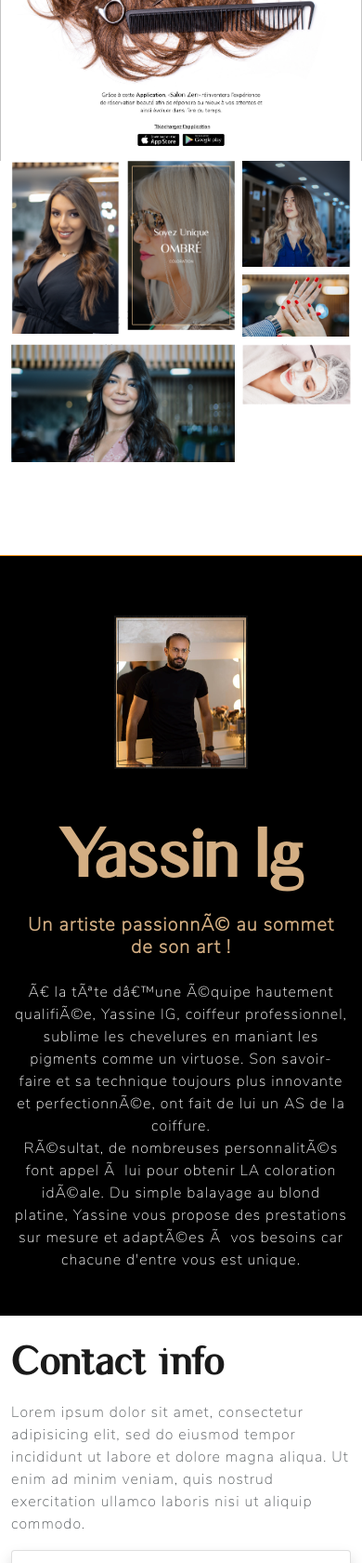
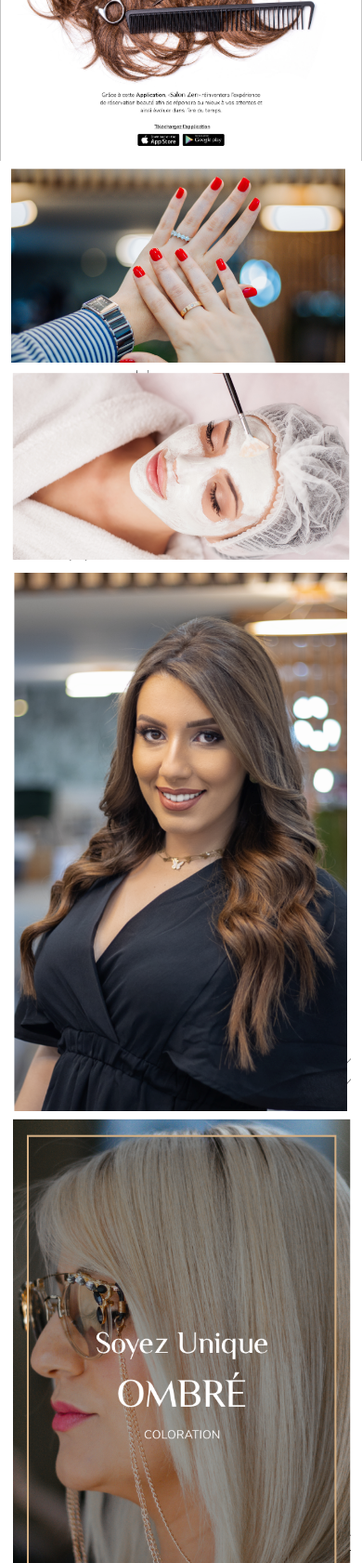
Before and after one commit to lahcen001/salon_zen, a PHP site: page / in a window 390 px wide. Shown: the part 1413-3094 px from the top of the page at 93% size. Run offline with PHP 8.4, Linux system fonts and the light colour scheme; some libraries are stand-ins or nearby versions.

Commit message:
gallerie grid 3

```diff
--- a/style.css
+++ b/style.css
@@ -340,3 +340,51 @@
     grid-column: 3/4;
     grid-row: 3/4;
   }
+
+
+  @media only screen and (max-width: 600px) {
+    .column {
+      display: grid;
+    grid-gap:8px;
+   margin-bottom: 100px;
+    justify-self: center;
+     }
+     .img1{
+       max-width: 100%;
+     }
+     .column1 {
+       display: grid;
+
+      }
+      .img1{
+        max-width: 100%;
+      }
+      .item1{
+        grid-column: 1;
+
+      }
+      .item2{
+       grid-column: 1;
+
+     }
+     .item4{
+       grid-column: 1;
+
+     }
+     .item3{
+       grid-column: 1
+
+     }
+     .item5{
+       grid-column: 1
+     }
+     .item5{
+       grid-column: 1
+
+     }
+     .item6{
+       grid-column: 1
+
+     }
+
+  }
```
